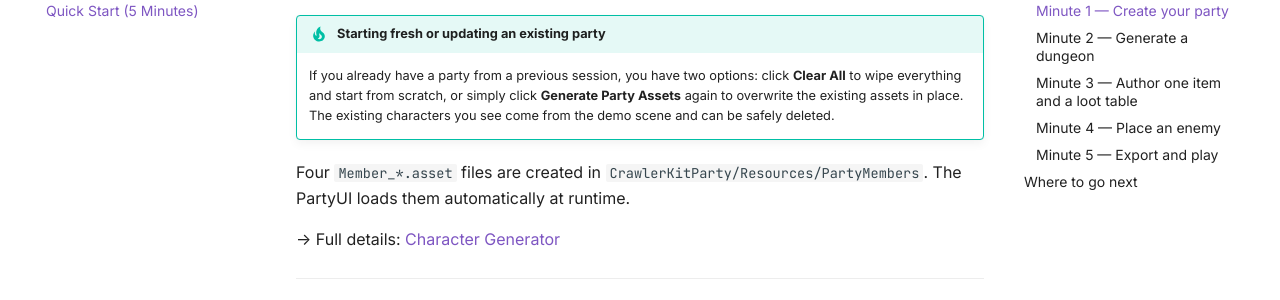
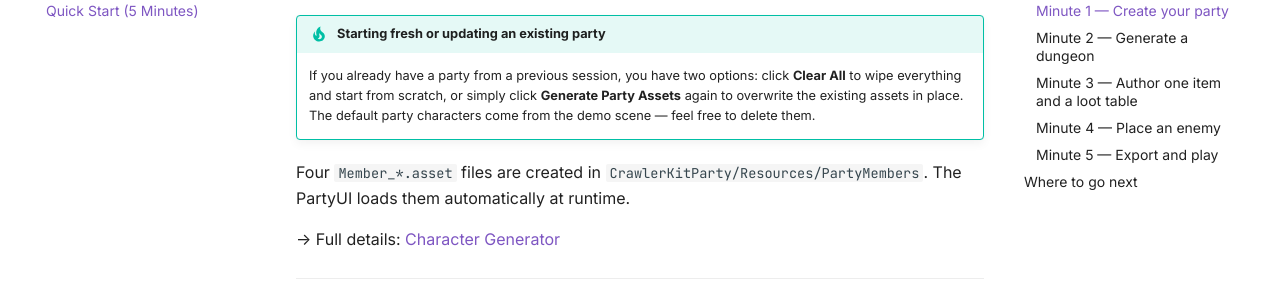
Before and after one commit to mantis3de/CrawlerKit-docs, an MkDocs documentation site: the page built from docs/getting-started/quick-start.md, in a window 1280 px wide and 900 px high, scrolled down 795 px. Shown: the part 172-472 px from the top of the window. Built offline with MkDocs 1.6.1 and Material for MkDocs 9.7.7, drawn with Linux system fonts in a browser that asks for light colours.

Commit message:
update docs

```diff
--- a/docs/getting-started/quick-start.md
+++ b/docs/getting-started/quick-start.md
@@ -26,7 +26,7 @@
 6. Click **💾 Generate Party Assets**.
 
 !!! tip "Starting fresh or updating an existing party"
-    If you already have a party from a previous session, you have two options: click **Clear All** to wipe everything and start from scratch, or simply click **Generate Party Assets** again to overwrite the existing assets in place. The existing characters you see come from the demo scene and can be safely deleted.
+    If you already have a party from a previous session, you have two options: click **Clear All** to wipe everything and start from scratch, or simply click **Generate Party Assets** again to overwrite the existing assets in place. The default party characters come from the demo scene — feel free to delete them.
 
 Four `Member_*.asset` files are created in `CrawlerKitParty/Resources/PartyMembers`. The PartyUI loads them automatically at runtime.
 
```
Also changed, not shown: site/getting-started/quick-start/index.html, site/search/search_index.json.
